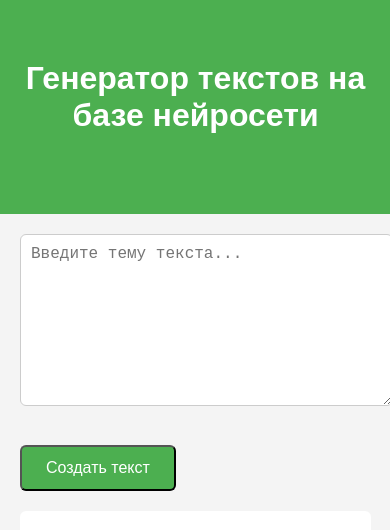
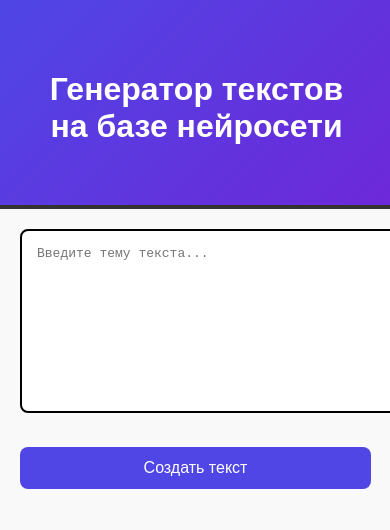
Before and after one commit to Avec524/web-app1, a plain HTML site: page app.html in a window 390 px wide. Drawn offline with Linux system fonts and the light colour scheme.

Commit message:
Update style.css

```diff
--- a/style.css
+++ b/style.css
@@ -1,77 +1,92 @@
+/* Базовые стили */
 body {
+  font-family: 'Arial', sans-serif;
   margin: 0;
-    font-family: 'Arial', sans-serif;
-    background-color: #f4f4f4;
+  padding: 0;
+  background: #f9f9f9;
   color: #333;
 }
 
 .container {
   width: 90%;
-    max-width: 800px;
-    margin: 0 auto;
+  max-width: 960px;
+  margin: auto;
   padding: 20px;
 }
 
 header {
-    background-color: #4CAF50;
+  background: linear-gradient(135deg, #4f46e5, #6d28d9);
   color: white;
-    padding: 40px 0;
+  padding: 40px 20px;
   text-align: center;
+  border-bottom: 4px solid #333;
 }
 
-  h1, h2 {
-    margin: 0 0 20px;
+header h1 {
+  margin-bottom: 10px;
 }
 
-  p {
-    margin: 10px 0;
+header p {
+  font-size: 1.2em;
 }
 
-  ul {
-    list-style: none;
-    padding: 0;
-  }
-
-  ul li {
-    margin-bottom: 10px;
-    font-size: 18px;
-  }
-
-  .btn {
-    display: inline-block;
-    background-color: #4CAF50;
-    color: white;
-    padding: 12px 24px;
-    text-decoration: none;
-    font-size: 16px;
-    border-radius: 6px;
-    margin-top: 20px;
-  }
-
-  .btn:hover {
-    background-color: #45a049;
+/* Секция приложения */
+.app-box {
+  margin-top: 40px;
+  background: white;
+  padding: 30px;
+  border: 2px solid #000;
+  border-radius: 12px;
+  box-shadow: 0 0 10px rgba(0,0,0,0.1);
 }
 
 textarea {
   width: 100%;
-    height: 150px;
-    padding: 10px;
-    margin-bottom: 15px;
-    border-radius: 6px;
-    border: 1px solid #ccc;
-    font-size: 16px;
+  padding: 15px;
+  font-size: 1em;
+  border: 2px solid #000;
+  border-radius: 8px;
+  margin-bottom: 20px;
+  resize: vertical;
 }
 
-  #result {
-    margin-top: 20px;
-    background: #fff;
-    padding: 20px;
-    border-radius: 6px;
-    min-height: 100px;
+button {
+  display: inline-block;
+  background: #4f46e5;
+  color: white;
+  border: none;
+  padding: 12px 25px;
+  font-size: 1em;
+  border-radius: 8px;
+  cursor: pointer;
+  transition: background 0.3s;
 }
 
-  .note {
-    margin-top: 20px;
-    font-size: 14px;
-    color: #777;
+button:hover {
+  background: #4338ca;
 }
+
+.result-box {
+  margin-top: 30px;
+  padding: 20px;
+  background: #f0f0f0;
+  border: 2px solid #000;
+  border-radius: 8px;
+  min-height: 150px;
+}
+
+/* Адаптивность */
+@media (max-width: 600px) {
+  header {
+    padding: 30px 10px;
+  }
+
+  textarea {
+    height: 150px;
+  }
+
+  button {
+    width: 100%;
+    margin-top: 10px;
+  }
+}
```
Lines whose indentation alone changed are shown as unchanged.
